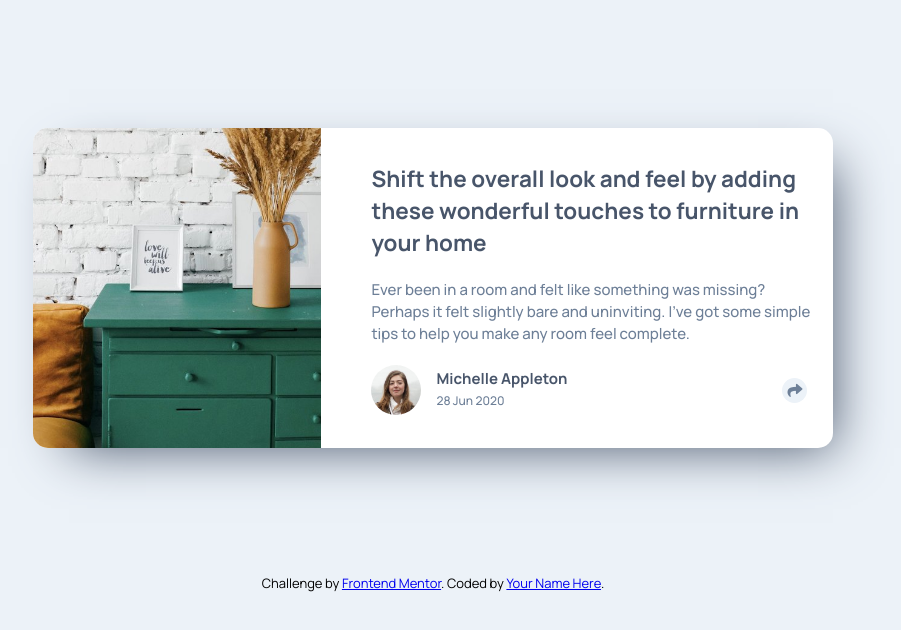
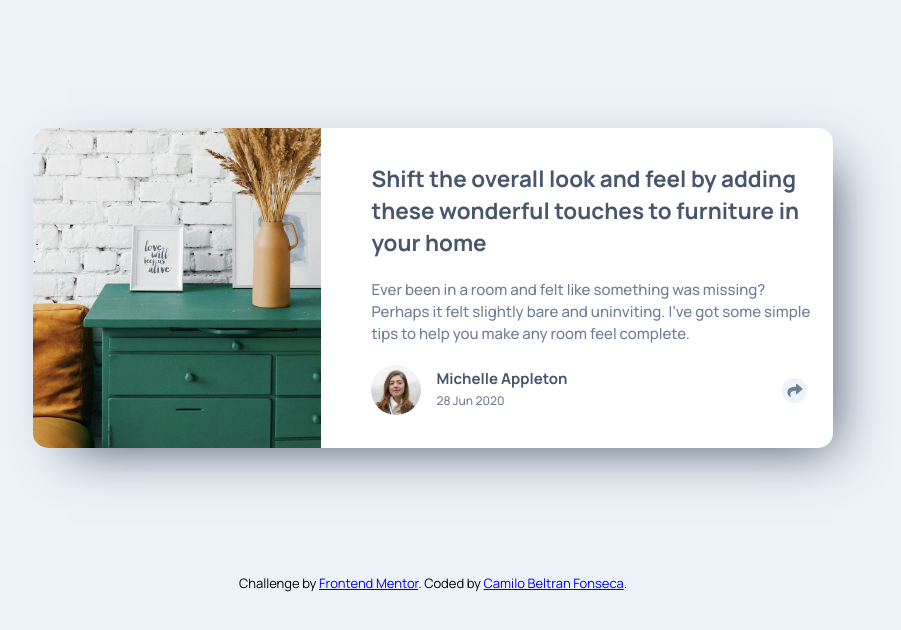
Before and after one commit to CamiloBeltran24/article-preview-component, a plain HTML site: page index.html in a window 1280 px wide. Shown: the whole page, without its empty margins (207-1108 px from the left). Drawn offline with Linux system fonts and the light colour scheme.

Commit message:
Update my name
include my Name and twitter link

```diff
--- a/index.html
+++ b/index.html
@@ -59,7 +59,7 @@
     </p> Challenge by
       <a href="https://www.frontendmentor.io?ref=challenge" target="_blank"
         >Frontend Mentor</a
-      >. Coded by <a href="#">Your Name Here</a>.
+      >. Coded by <a href="https://twitter.com/CamiloBeltran">Camilo Beltran Fonseca</a>.
     <p>
 
     </div>
```
